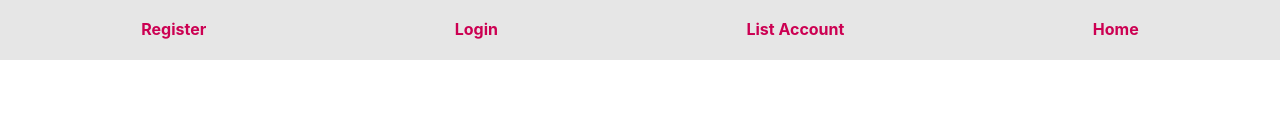
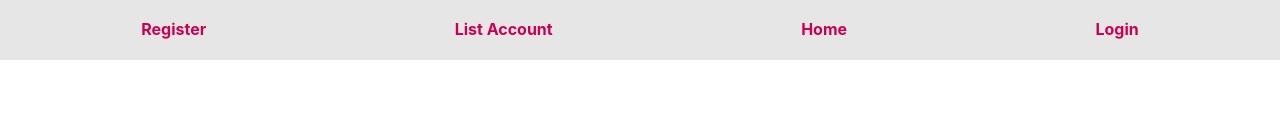
Before and after one commit to SilvyDharmaFebryana/react-project, a React (Create React App) app: page / in a window 1280 px wide. Shown: the top 139 px of the page. Built offline with nearby package versions, Linux system fonts and the light colour scheme.

Commit message:
exercise logout

```diff
--- a/src/views/screens/Navbar.jsx
+++ b/src/views/screens/Navbar.jsx
@@ -48,7 +48,7 @@ class Navbar extends React.Component {
             )
         } else {
             return (
-                null
+                <Link style={{ color: "#cc0052", fontWeight: "bold" }} to="/Login">Login</Link>
             )
         }
     }
@@ -58,7 +58,7 @@ class Navbar extends React.Component {
         return (
             <div className="d-flex justify-content-around p-3" style={{ border: "1px solid #e6e6e6", height: "60px", backgroundColor:"#e6e6e6" }}>
                 <Link style={{ color: "#cc0052", fontWeight: "bold" }} to="/Auth">Register</Link>
-                <Link style={{ color: "#cc0052", fontWeight: "bold" }} to="/Login">Login</Link>
+                {/* <Link style={{ color: "#cc0052", fontWeight: "bold" }} to="/Login">Login</Link> */}
                 <Link style={{ color: "#cc0052", fontWeight: "bold" }} to="/Account">List Account</Link>
                 <Link style={{ color: "#cc0052", fontWeight: "bold" }} to="/">Home</Link>
                 {/* <Link style={{ color: "#cc0052", fontWeight: "bold" }} to="/Input">Input Screen</Link> */}
```
